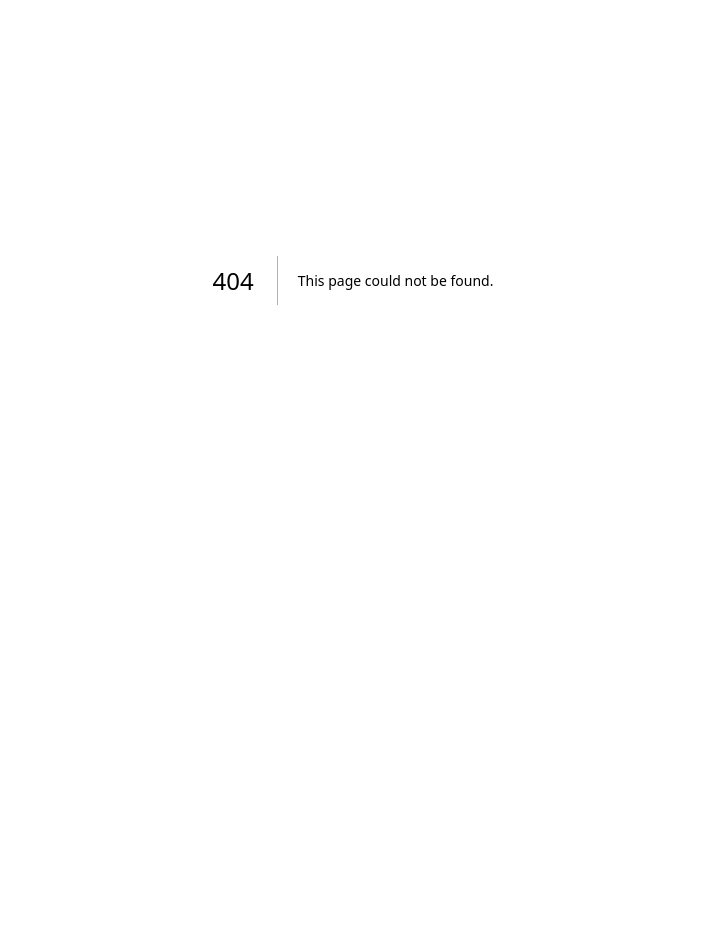
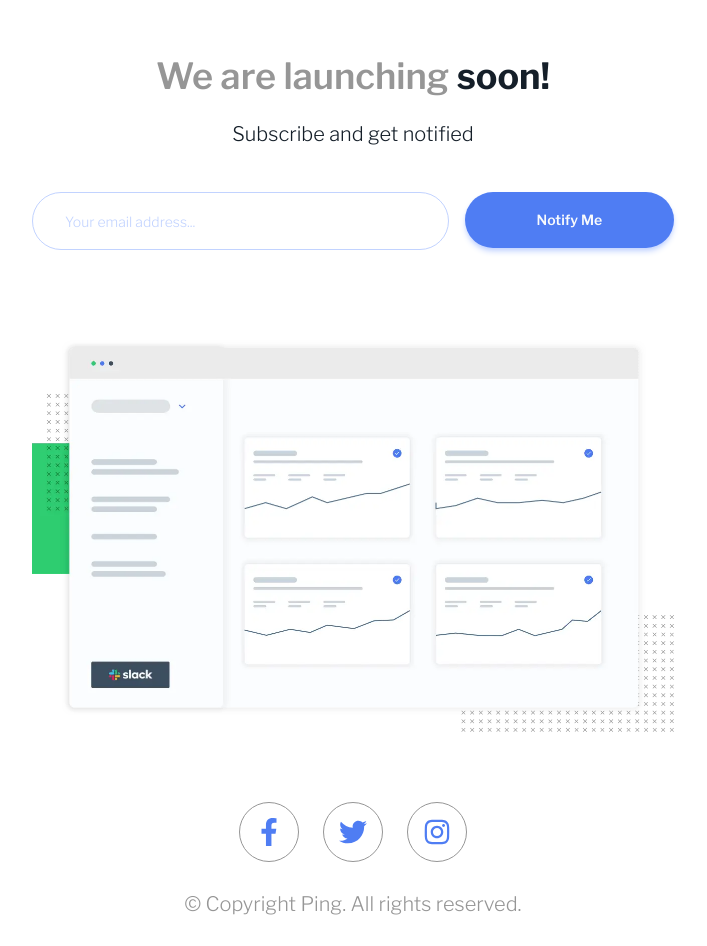
Before and after one commit to brayanpesantes/frontendmentor-exercises, a Next.js app: page /ping-coming-soon in a window 1280 px wide. Before the commit this address had no page. Shown: the part 120-1066 px from the top of the page, without its empty margins (287-994 px from the left). Before the commit the page ends 800 px from the top, so only its background shows below. Built offline with nearby package versions, Linux system fonts and the light colour scheme.

Commit message:
fix: created initialization   landing page

```diff
--- /dev/null
+++ b/src/app/ping-coming-soon/page.tsx
@@ -0,0 +1,108 @@
+/* eslint-disable @next/next/no-img-element */
+"use client"
+import { Button } from "@/components/ui/button"
+import ImageLogo from "@/images/exercise02/logo.svg"
+import ImageHero from "@/images/exercise02/illustration-dashboard.webp"
+import { Input } from "@/components/ui/input"
+import { FaFacebookF, FaTwitter, FaInstagram } from "react-icons/fa"
+import { useState } from "react"
+import { validatedEmail } from "@/utils/validatedEmail"
+import { cn } from "@/lib/utils"
+export default function PingComingSoonPage() {
+	const [email, setEmail] = useState("")
+	const [error, setError] = useState(false)
+	const [errorMsg, setErrorMsg] = useState("")
+
+	const handleSubmit = () => {
+		setError(false)
+		setErrorMsg("")
+		if (!email) {
+			setError(true)
+			setErrorMsg("Please enter a email address")
+			return
+		}
+		if (!validatedEmail(email)) {
+			setError(true)
+			setErrorMsg("Please provide a valid email address")
+			return
+		}
+		setError(false)
+		alert("email summit")
+	}
+
+	return (
+		<div className="min-h-screen max-w-screen-2xl font-libre_franklin text-xl">
+			<div className="px-6 sm:px-14 lg:mx-auto lg:w-[642px] lg:px-0">
+				<header className="mt-[168px] flex justify-center lg:mt-[86px] ">
+					<img src={ImageLogo.src} alt="ping Coming soon logo" className="h-8" />
+				</header>
+				<div className="mt-[90px] text-center lg:mt-[58px]">
+					<h1 className="text-4xl font-semibold text-exercise-02-gray">
+						We are launching{" "}
+						<strong className="font-bold text-exercise-02-very-dark-blue">soon!</strong>
+					</h1>
+					<p className="mt-11 text-exercise-02-very-dark-blue lg:mt-6">
+						Subscribe and get notified
+					</p>
+				</div>
+				<div className="mt-16 lg:mt-11">
+					<section className=" px-10 lg:flex lg:flex-row lg:items-start lg:justify-center lg:gap-4 lg:px-0">
+						<div className="flex flex-col gap-y-2 lg:basis-2/3">
+							<Input
+								className={cn(
+									"rounded-full border-exercise-02-pale-blue py-7 ps-16  placeholder:text-exercise-02-pale-blue focus-visible:ring-exercise-02-blue lg:ps-8",
+									{
+										"border-exercise-02-light-red focus-visible:ring-exercise-02-light-red": error,
+									}
+								)}
+								placeholder="Your email address..."
+								onChange={(e) => setEmail(e.target.value)}
+							/>
+							{error && (
+								<span className="block ps-8 text-sm text-exercise-02-light-red">{errorMsg}</span>
+							)}
+						</div>
+
+						<Button
+							className="mt-5 w-full rounded-full bg-exercise-02-blue py-7 font-semibold shadow-md shadow-exercise-02-pale-blue hover:bg-exercise-02-blue/80 lg:mt-0 lg:basis-1/3"
+							onClick={handleSubmit}
+						>
+							Notify Me
+						</Button>
+					</section>
+					<section className="mt-[130px] lg:mt-[90px]">
+						<img src={ImageHero.src} alt="Hero del dashboard" />
+					</section>
+				</div>
+				<div className="mt-60 flex justify-center gap-6 hover:*:border-exercise-02-blue hover:*:bg-exercise-02-blue hover:*:text-white lg:mt-[70px]">
+					<Button
+						variant={"outline"}
+						size={"icon"}
+						className="size-[60px] rounded-full border-exercise-02-gray text-exercise-02-blue"
+					>
+						<FaFacebookF className="size-7" />
+					</Button>
+					<Button
+						variant={"outline"}
+						size={"icon"}
+						className="size-[60px] rounded-full border-exercise-02-gray text-exercise-02-blue"
+					>
+						<FaTwitter className="size-7" />
+					</Button>
+					<Button
+						variant={"outline"}
+						size={"icon"}
+						className="size-[60px] rounded-full border-exercise-02-gray text-exercise-02-blue"
+					>
+						<FaInstagram className="size-7" />
+					</Button>
+				</div>
+				<footer className="py-14 lg:py-7">
+					<p className="text-center text-exercise-02-gray">
+						&copy; Copyright Ping. All rights reserved.
+					</p>
+				</footer>
+			</div>
+		</div>
+	)
+}
```
